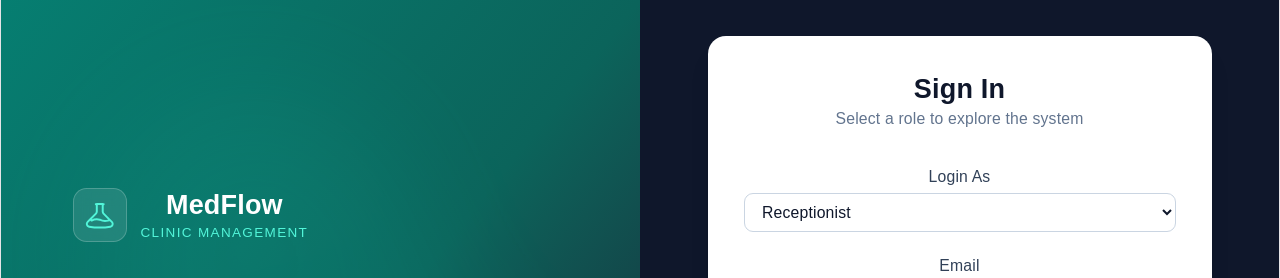
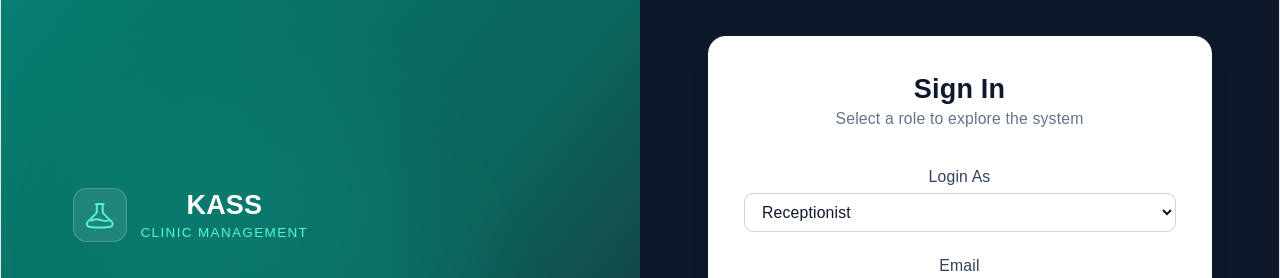
Before and after one commit to kassOmega/clinic-management-frontend, a React (Vite) app: page /login in a window 1280 px wide. Shown: the top 278 px of the page. Built offline with nearby package versions, Linux system fonts and the light colour scheme.

Commit message:
updated software owner name

```diff
--- a/src/components/layout/Sidebar.tsx
+++ b/src/components/layout/Sidebar.tsx
@@ -118,7 +118,7 @@ export function Sidebar() {
         </div>
         <div>
           <h1 className="text-white font-bold text-sm font-[family-name:var(--font-display)]">
-            MedFlow
+            KASS
           </h1>
           <p className="text-slate-500 text-[10px] uppercase tracking-wider">
             Clinic Management
--- a/src/pages/Login.tsx
+++ b/src/pages/Login.tsx
@@ -41,7 +41,7 @@ export default function Login() {
       login(user);
       addToast(`Welcome back, ${user.name}`, "success");
       navigate("/dashboard");
-    } catch (err: any) {
+    } catch (err) {
       addToast(err.message || "Login failed", "error");
     } finally {
       setLoading(false);
@@ -64,7 +64,7 @@ export default function Login() {
             </div>
             <div>
               <h1 className="text-white text-2xl font-bold font-[family-name:var(--font-display)]">
-                MedFlow
+                KASS
               </h1>
               <p className="text-brand-300 text-xs uppercase tracking-widest">
                 Clinic Management
@@ -106,7 +106,7 @@ export default function Login() {
               <IconFlask className="w-6 h-6 text-white" />
             </div>
             <h1 className="text-white text-xl font-bold font-[family-name:var(--font-display)]">
-              MedFlow
+              KASS
             </h1>
           </div>
 
```
